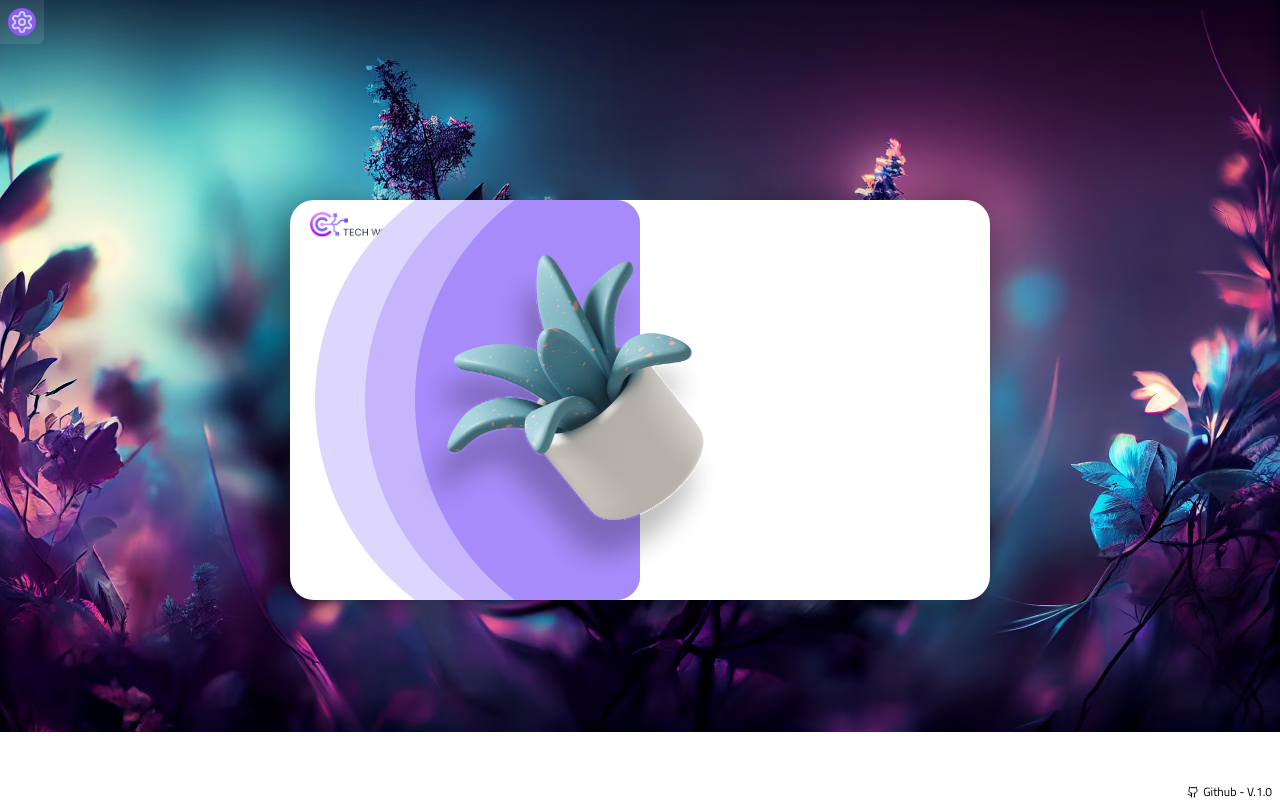
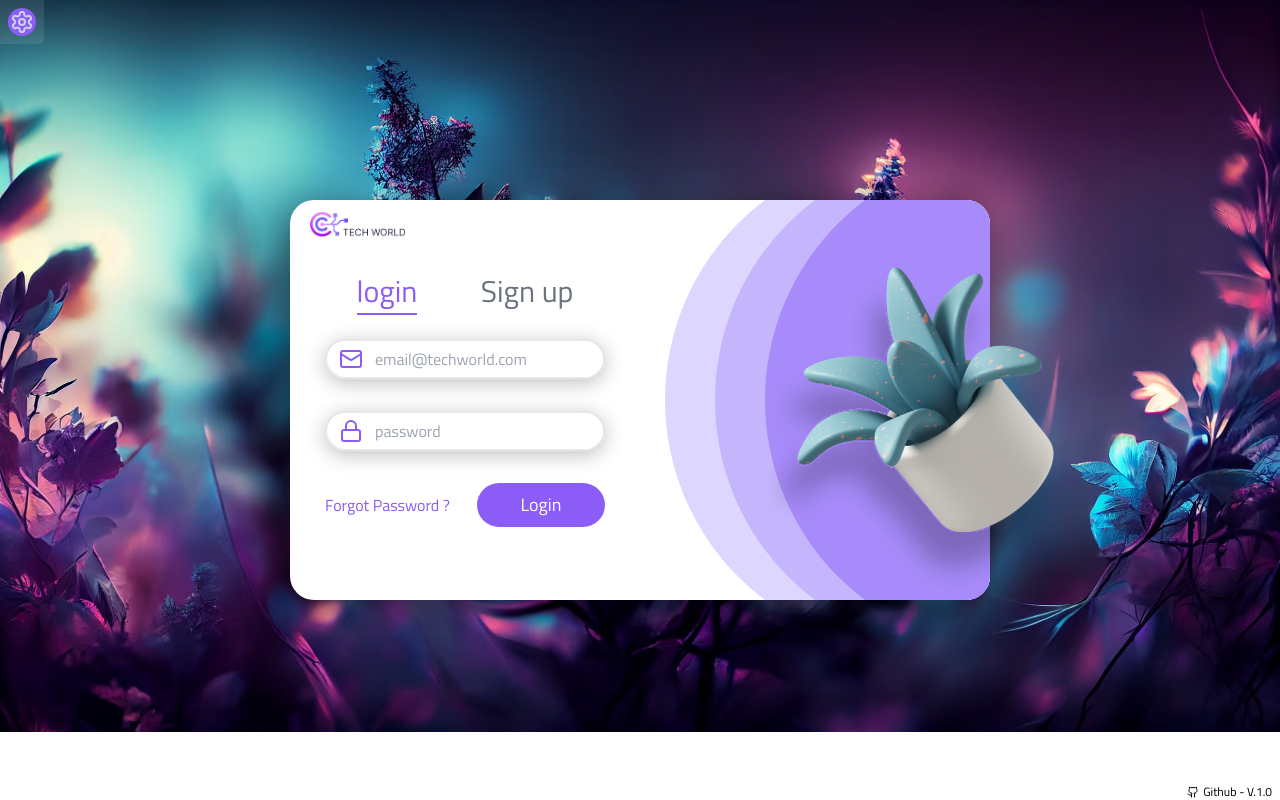
Before and after one commit to charles-mrt/tech-world-login, a Next.js app: page / in a window 1280 px wide. Built offline with nearby package versions, Linux system fonts and the light colour scheme.

Commit message:
feat: add Login page as home page

```diff
--- a/src/app/page.tsx
+++ b/src/app/page.tsx
@@ -1,5 +1,7 @@
+import Page from "./(pages)/login/page";
+
 export default function Home() {
   return (
-    <></>
+    <Page />
   )
 }
```
